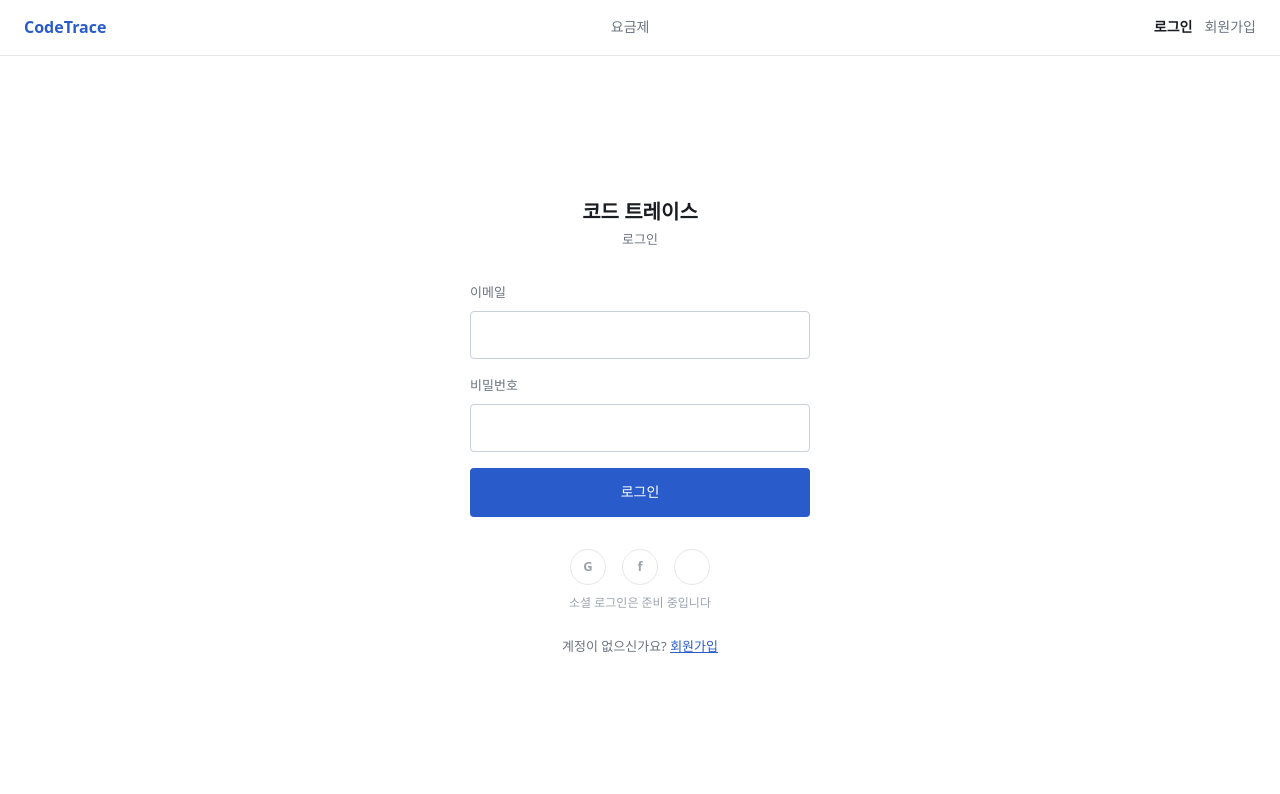
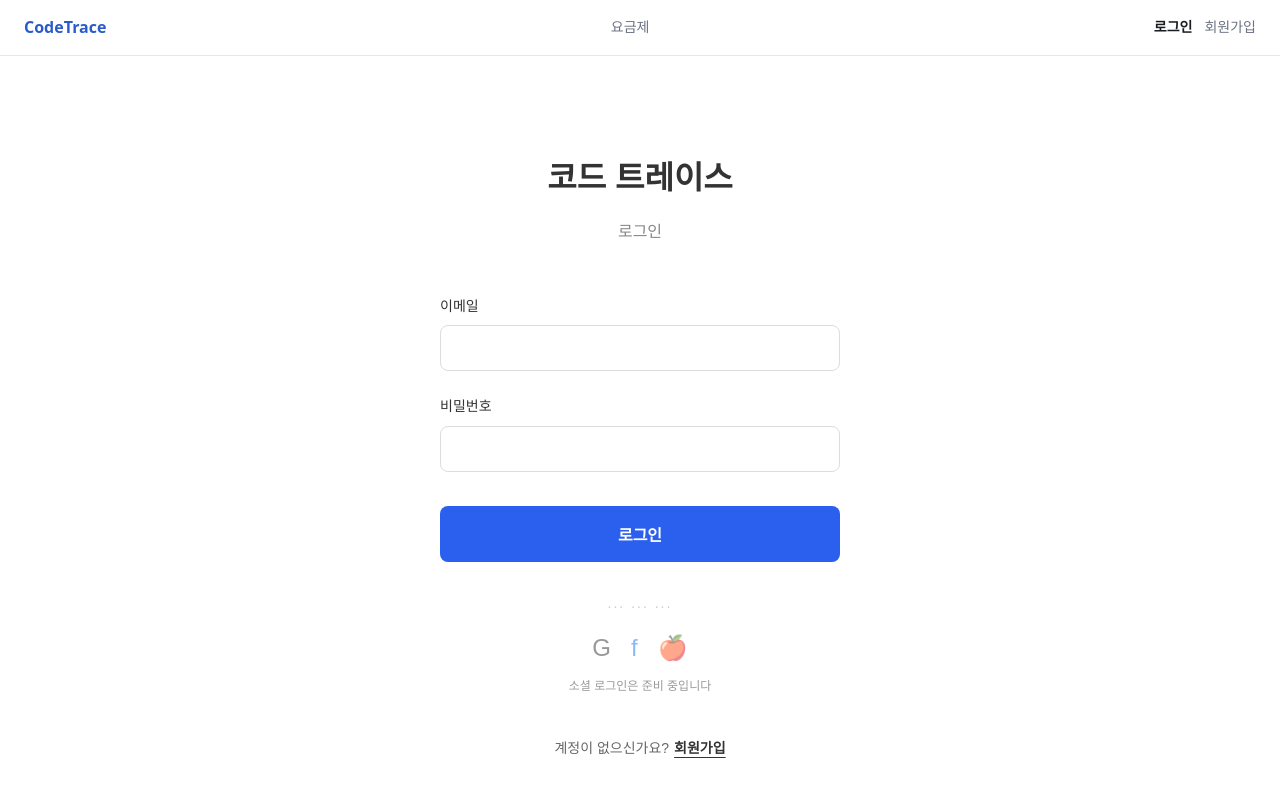
Before and after one commit to CodeTrace-app/codetrace-frontend, a React (Vite) app: page /login in a window 1280 px wide. Shown: the top 794 px of the page. Built offline with nearby package versions, Linux system fonts and the light colour scheme; no server answers.

Commit message:
feat: 로그인 및 회원가입 페이지 공통 폼 UI 통일 및 기능 연동

```diff
--- a/src/pages/Login.tsx
+++ b/src/pages/Login.tsx
@@ -1,64 +1,61 @@
-import { useState } from 'react'
-import type { FormEvent } from 'react'
-import { Link, Navigate, useLocation, useNavigate } from 'react-router-dom'
+import { useState, type FormEvent } from 'react';
+import { Link, Navigate, useLocation, useNavigate } from 'react-router-dom';
 
-import { login } from '../api/endpoints'
-import { ApiError } from '../api/error'
-import { useAuth } from '../auth/useAuth'
+import { login } from '../api/endpoints';
+import { ApiError } from '../api/error';
+import { useAuth } from '../auth/useAuth';
 import '../styles/button.css'
-import '../styles/form.css'
+import '../styles/form.css'; // PM님이 지정한 form.css 사용!
 
 interface LocationState {
-  from?: { pathname: string }
+  from?: { pathname: string };
 }
 
 export default function Login() {
-  const { user, signIn } = useAuth()
-  const navigate = useNavigate()
-  const location = useLocation()
+  const { user, signIn } = useAuth();
+  const navigate = useNavigate();
+  const location = useLocation();
 
-  const [email, setEmail] = useState('')
-  const [password, setPassword] = useState('')
-  const [error, setError] = useState<string | null>(null)
-  const [submitting, setSubmitting] = useState(false)
+  const [email, setEmail] = useState('');
+  const [password, setPassword] = useState('');
+  const [error, setError] = useState<string | null>(null);
+  const [submitting, setSubmitting] = useState(false);
 
-  // 이미 로그인한 상태로 들어오면 대시보드로 보낸다
-  if (user !== null) return <Navigate to="/dashboard" replace />
+  if (user !== null) return <Navigate to="/dashboard" replace />;
 
   async function handleSubmit(event: FormEvent<HTMLFormElement>) {
-    event.preventDefault()
-    setError(null)
-    setSubmitting(true)
+    event.preventDefault();
+    setError(null);
+    setSubmitting(true);
 
     try {
-      const session = await login(email, password)
-      signIn(session)
+      const session = await login(email, password);
+      signIn(session);
 
-      // 조직이 없으면 조직 생성부터. 있으면 원래 가려던 곳으로.
       if (session.organization === null) {
-        navigate('/signup/organization', { replace: true })
-        return
+        navigate('/signup/organization', { replace: true });
+        return;
       }
-      const from = (location.state as LocationState | null)?.from?.pathname
-      navigate(from ?? '/dashboard', { replace: true })
+      const from = (location.state as LocationState | null)?.from?.pathname;
+      navigate(from ?? '/dashboard', { replace: true });
     } catch (caught) {
-      // 실패해도 화면을 갈아치우지 않는다. 폼 위에 문구만 띄운다
-      setError(caught instanceof ApiError ? caught.message : '잠시 후 다시 시도해 주세요')
+      setError(caught instanceof ApiError ? caught.message : '잠시 후 다시 시도해 주세요');
     } finally {
-      setSubmitting(false)
+      setSubmitting(false);
     }
   }
 
   return (
     <div className="auth">
-      <form className="auth__card" onSubmit={handleSubmit}>
+      <div className="auth__card">
         <h1 className="auth__title">코드 트레이스</h1>
         <p className="auth__subtitle">로그인</p>
 
+        <form onSubmit={handleSubmit}>
           {error !== null && <p className="auth__error">{error}</p>}
 
-        <label className="auth__field">
-          <span className="auth__label">이메일</span>
+          <div className="auth__field">
+            <label className="auth__label">이메일</label>
             <input
               className="auth__input"
               type="email"
@@ -67,10 +64,10 @@ export default function Login() {
               autoComplete="email"
               required
             />
-        </label>
+          </div>
 
-        <label className="auth__field">
-          <span className="auth__label">비밀번호</span>
+          <div className="auth__field">
+            <label className="auth__label">비밀번호</label>
             <input
               className="auth__input"
               type="password"
@@ -79,28 +76,36 @@ export default function Login() {
               autoComplete="current-password"
               required
             />
-        </label>
+          </div>
 
-        <button className="button button--primary button--block" type="submit" disabled={submitting}>
+          <button type="submit" className="auth__submit-btn" disabled={submitting}>
             {submitting ? '확인 중…' : '로그인'}
           </button>
+        </form>
 
-        {/* 시안에는 소셜 로그인 3개가 있지만 범위 밖이다.
-            숨기지 않고 비활성으로 둔다 — 연동 설정의 "준비 중" 카드와 같은 처리다 */}
         <div className="auth__social">
-          {['G', 'f', ''].map((mark) => (
-            <button key={mark} type="button" className="auth__social-button" disabled>
-              {mark}
-            </button>
+          <div style={{ color: '#ccc', letterSpacing: '2px' }}>... ... ...</div>
+          <div className="auth__social-icons">
+            {['G', 'f', '🍎'].map((mark, index) => (
+              <span
+                key={index}
+                style={{ cursor: 'not-allowed', opacity: 0.5 }}
+                title="소셜 로그인은 준비 중입니다"
+              >
+                {mark === 'f' ? <span style={{ color: '#1877F2' }}>{mark}</span> : mark}
+              </span>
             ))}
           </div>
-        <p className="auth__social-note">소셜 로그인은 준비 중입니다</p>
+          <p style={{ fontSize: '12px', color: '#999', marginTop: '10px' }}>
+            소셜 로그인은 준비 중입니다
+          </p>
+        </div>
 
-        {/* 회원가입과 별도 화면이고 상호 이동 링크를 둔다. 비밀번호 찾기는 범위 밖 */}
-        <p className="auth__footer">
-          계정이 없으신가요? <Link to="/signup">회원가입</Link>
-        </p>
-      </form>
+        <div className="auth__footer">
+          계정이 없으신가요?
+          <Link to="/signup">회원가입</Link>
         </div>
-  )
+      </div>
+    </div>
+  );
 }
--- a/src/pages/Signup.tsx
+++ b/src/pages/Signup.tsx
@@ -1,55 +1,81 @@
-import { Link } from 'react-router-dom';
-import './Auth.css';
+import { useState, type FormEvent } from 'react';
+import { Link, useNavigate } from 'react-router-dom';
+import '../styles/button.css'
+import '../styles/form.css'; // 똑같이 form.css 사용!
 
-const Signup = () => {
+export default function Signup() {
+  const navigate = useNavigate();
+
+  const [name, setName] = useState('');
+  const [email, setEmail] = useState('');
+  const [password, setPassword] = useState('');
+  const [passwordConfirm, setPasswordConfirm] = useState('');
+
+  async function handleSubmit(event: FormEvent<HTMLFormElement>) {
+    event.preventDefault();
+    navigate('/signup/organization');
+  }
+
   return (
-    <div className="auth-wrapper">
-      <header className="auth-header">
-        <Link to="/" className="logo">CodeTrace</Link>
-        <nav className="nav-links">
-          <Link to="/pricing">요금제</Link>
-          <Link to="/dashboard">대시보드</Link>
-          <Link to="/explorer">코드 탐색기</Link>
-          {/* PM님 코드 기준 연동 설정 경로는 /settings/integrations 야 */}
-          <Link to="/settings/integrations">연동 설정</Link>
-          <Link to="/admin">관리자 설정</Link>
-        </nav>
-        <div className="auth-links">
-          <Link to="/login">로그인</Link>
-          <span className="user-btn">사용자</span>
-        </div>
-      </header>
+    <div className="auth">
+      <div className="auth__card">
+        <h1 className="auth__title">코드 트레이스</h1>
+        <p className="auth__subtitle">작성 배경과 영향 범위를 즉시 파악하는 개발자 도구</p>
 
-      <main className="auth-container">
-        <h1 className="auth-title">코드 트레이스</h1>
-        <p className="auth-subtitle">작성 배경과 영향 범위를 즉시 파악하는 개발자 도구</p>
+        <form onSubmit={handleSubmit}>
+          <div className="auth__field">
+            <label className="auth__label">이름</label>
+            <input
+              className="auth__input"
+              type="text"
+              value={name}
+              onChange={(event) => setName(event.target.value)}
+              required
+            />
+          </div>
 
-        <form className="auth-form" onSubmit={(e) => e.preventDefault()}>
-          <div className="input-group">
-            <label>이름</label>
-            <input type="text" />
+          <div className="auth__field">
+            <label className="auth__label">이메일 주소</label>
+            <input
+              className="auth__input"
+              type="email"
+              value={email}
+              onChange={(event) => setEmail(event.target.value)}
+              required
+            />
           </div>
-          <div className="input-group">
-            <label>이메일 주소</label>
-            <input type="email" />
+
+          <div className="auth__field">
+            <label className="auth__label">비밀번호</label>
+            <input
+              className="auth__input"
+              type="password"
+              value={password}
+              onChange={(event) => setPassword(event.target.value)}
+              required
+            />
           </div>
-          <div className="input-group">
-            <label>비밀번호</label>
-            <input type="password" />
+
+          <div className="auth__field">
+            <label className="auth__label">비밀번호 확인</label>
+            <input
+              className="auth__input"
+              type="password"
+              value={passwordConfirm}
+              onChange={(event) => setPasswordConfirm(event.target.value)}
+              required
+            />
           </div>
-          <div className="input-group">
-            <label>비밀번호 확인</label>
-            <input type="password" />
-          </div>
-          <button type="submit" className="auth-submit-btn">다음 조직 생성</button>
+
+          <button type="submit" className="auth__submit-btn">
+            다음 조직 생성
+          </button>
         </form>
 
-        <div className="auth-footer-link">
-          <Link to="/login" className="back-link">로그인 화면으로 돌아가기</Link>
+        <div className="auth__footer">
+          <Link to="/login">로그인 화면으로 돌아가기</Link>
         </div>
-      </main>
+      </div>
     </div>
   );
-};
-
-export default Signup;
+}
--- a/src/styles/form.css
+++ b/src/styles/form.css
@@ -1,110 +1,121 @@
-/* 로그인·회원가입·조직 생성이 함께 쓰는 폼 스타일.
- * 헤더 아래 남은 영역 가운데에 폼 하나를 둔다 (시안).
- */
+/* src/styles/form.css */
 
+/* 전체 배경 및 중앙 정렬 (.auth-wrapper + .auth-container 역할) */
 .auth {
-  display: grid;
-  place-items: center;
-  /* 100vh를 쓰면 헤더 높이만큼 넘친다. 레이아웃이 준 높이를 그대로 쓴다 */
-  min-height: 100%;
-  padding: var(--space-7) var(--space-5);
-  background: var(--color-surface);
+  background-color: var(--color-surface);
+  width: 100%;
+  min-height: 100vh;
+  display: flex;
+  flex-direction: column;
+  align-items: center;
+  justify-content: center;
+  padding: 60px 20px;
+  box-sizing: border-box;
+  font-family: sans-serif;
+  color: #333;
 }
 
+/* 폼 컨테이너 (.auth-form 역할) */
 .auth__card {
   width: 100%;
-  max-width: 340px;
+  max-width: 400px;
+  display: flex;
+  flex-direction: column;
 }
 
+/* 제목 및 부제목 */
 .auth__title {
-  margin-bottom: var(--space-1);
-  font-size: var(--text-lg);
-  line-height: var(--leading-tight);
+  font-size: 32px;
+  font-weight: bold;
+  margin-bottom: 15px;
   text-align: center;
 }
 
 .auth__subtitle {
-  margin-bottom: var(--space-6);
-  color: var(--color-text-muted);
-  font-size: var(--text-sm);
+  font-size: 16px;
+  color: #888;
+  margin-bottom: 50px;
   text-align: center;
 }
 
+/* 입력 필드 그룹 (.input-group 역할) */
 .auth__field {
-  display: block;
-  margin-bottom: var(--space-4);
+  display: flex;
+  flex-direction: column;
+  margin-bottom: 24px;
 }
 
 .auth__label {
-  display: block;
-  margin-bottom: var(--space-2);
-  font-size: var(--text-sm);
-  font-weight: var(--weight-medium);
-  color: var(--color-text-muted);
+  font-size: 14px;
+  margin-bottom: 8px;
+  font-weight: 500;
 }
 
 .auth__input {
+  padding: 14px;
+  border: 1px solid #ddd;
+  border-radius: 8px;
+  font-size: 14px;
+  outline: none;
   width: 100%;
-  padding: var(--space-3);
-  border: 1px solid var(--color-border-strong);
-  border-radius: var(--radius-sm);
+  box-sizing: border-box;
   background: var(--color-surface);
-  color: var(--color-text);
-  font: inherit;
 }
 
 .auth__input:focus {
-  outline: 2px solid var(--color-primary);
-  outline-offset: -1px;
-  border-color: var(--color-primary);
+  border-color: #2b5fed;
 }
 
-/* 제출 버튼은 button.css의 .button .button--primary .button--block을 쓴다 */
-
-/* 에러는 화면을 갈아치우지 않고 폼 위에 문구로 띄운다 (에러 화면 노출 금지) */
+/* 에러 메시지 */
 .auth__error {
-  margin-bottom: var(--space-4);
-  padding: var(--space-3);
-  border-radius: var(--radius-sm);
-  background: var(--color-danger-subtle);
-  color: var(--color-danger);
-  font-size: var(--text-sm);
+  color: #e53e3e;
+  margin-bottom: 15px;
+  font-size: 14px;
+  text-align: center;
 }
 
-.auth__footer {
-  margin-top: var(--space-5);
-  text-align: center;
-  font-size: var(--text-sm);
-  color: var(--color-text-muted);
+/* 제출 버튼 (공통 버튼 건드리지 않고, 폼 전용 버튼으로 네 디자인 적용) */
+.auth__submit-btn {
+  background-color: #2b5fed;
+  color: white;
+  padding: 16px;
+  border: none;
+  border-radius: 8px;
+  font-size: 16px;
+  font-weight: bold;
+  cursor: pointer;
+  margin-top: 10px;
+  width: 100%;
 }
 
-/* 소셜 로그인은 범위 밖이다. 시안의 자리는 남기되 누를 수 없게 둔다
- * (연동 설정의 GitLab·Jira·Slack "준비 중" 카드와 같은 처리). */
+/* 소셜 로그인 */
 .auth__social {
+  margin-top: 30px;
+  text-align: center;
+}
+
+.auth__social-icons {
   display: flex;
   justify-content: center;
-  gap: var(--space-4);
-  margin-top: var(--space-6);
+  gap: 20px;
+  margin-top: 15px;
+  font-size: 24px;
+  cursor: pointer;
 }
 
-.auth__social-button {
-  display: grid;
-  place-items: center;
-  width: 36px;
-  height: 36px;
-  border: 1px solid var(--color-border);
-  border-radius: var(--radius-pill);
-  background: var(--color-surface);
-  color: var(--color-text-subtle);
-  font: inherit;
-  font-size: var(--text-sm);
-  font-weight: var(--weight-bold);
-  cursor: not-allowed;
+/* 하단 링크 */
+.auth__footer {
+  margin-top: 40px;
+  font-size: 14px;
+  color: #666;
+  text-align: center;
 }
 
-.auth__social-note {
-  margin-top: var(--space-2);
-  text-align: center;
-  font-size: var(--text-xs);
-  color: var(--color-text-subtle);
+.auth__footer a {
+  text-decoration: underline;
+  text-underline-offset: 4px;
+  cursor: pointer;
+  font-weight: bold;
+  color: #333;
+  margin-left: 5px;
 }
```
Also changed, not shown: src/pages/Auth.css (deleted, +0 -126 lines). Lines whose indentation alone changed are shown as unchanged.
